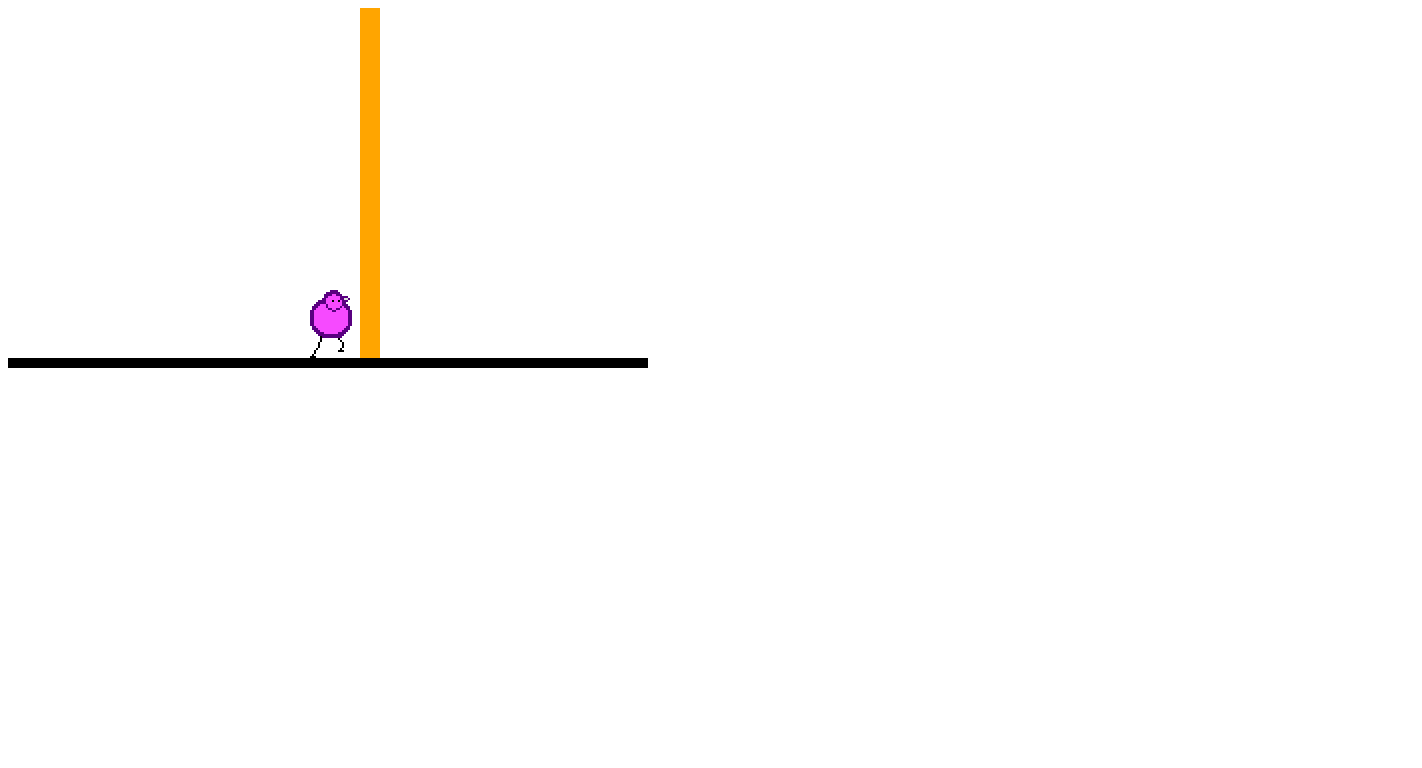
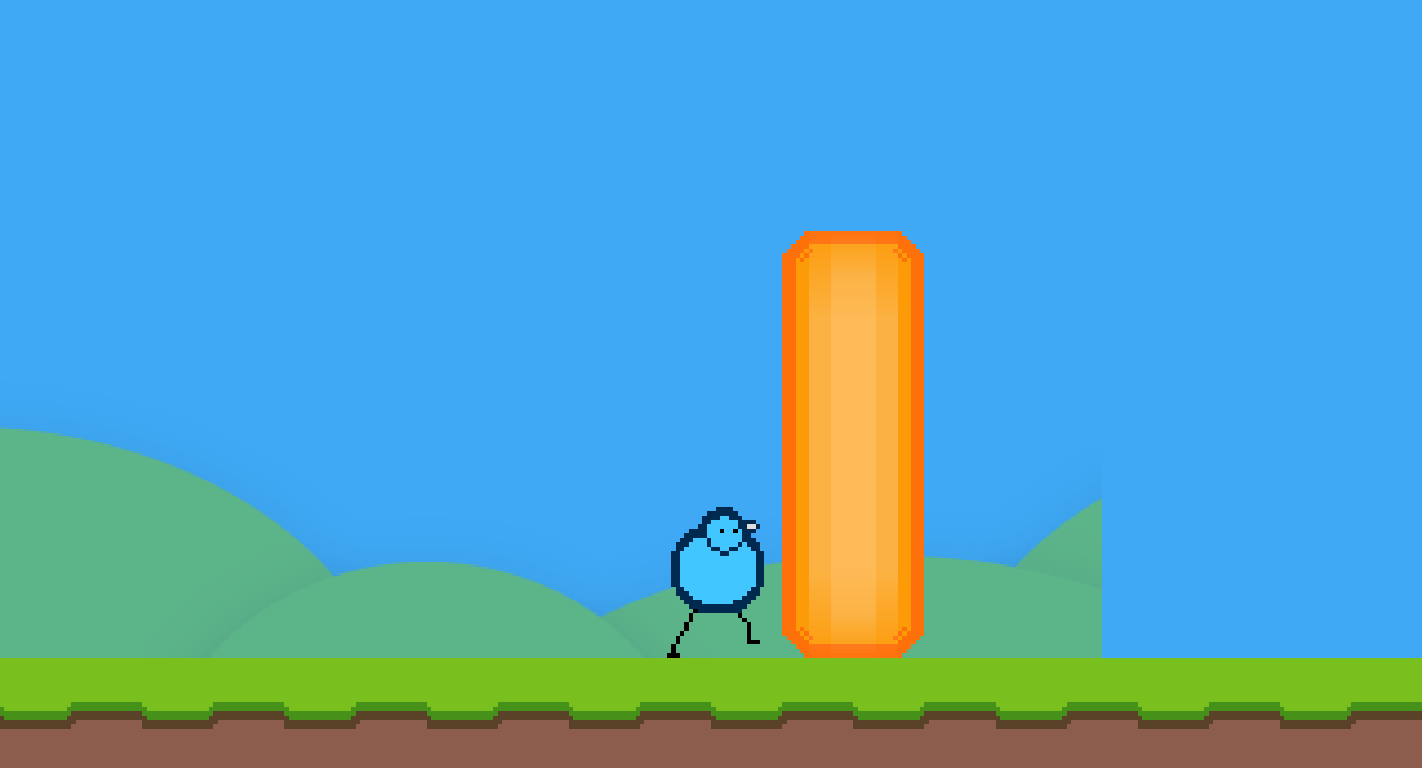
Before and after one commit to TomboFry/ColourfulPigeons, a plain HTML site: page index.html in a window 1280 px wide. Shown: the whole page, 1422 px wide, since content can reach past the window. Drawn offline with Linux system fonts and the light colour scheme.

Commit message:
Add tiles and some polish
These have been done:
- Walls of 3 high tiles can be created on the fly.

- The player's animation matches their speed

- The canvas fits the screen (based on height)

- Probably other things

```diff
--- a/index.html
+++ b/index.html
@@ -3,6 +3,24 @@
 <head>
 	<meta charset="UTF-8">
 	<title>Colourful Pigeons</title>
+	<style>
+		* {
+			margin: 0;
+			padding: 0;
+			-webkit-box-sizing: border-box;
+			-moz-box-sizing: border-box;
+			box-sizing: border-box;
+			line-height: 1;
+		}
+		canvas {
+			image-rendering: optimizeSpeed;             /* Older versions of FF          */
+			image-rendering: -moz-crisp-edges;          /* FF 6.0+                       */
+			image-rendering: -webkit-optimize-contrast; /* Safari                        */
+			image-rendering: -o-crisp-edges;            /* OS X & Windows Opera (12.02+) */
+			image-rendering: pixelated;                 /* Awesome future-browsers       */
+			-ms-interpolation-mode: nearest-neighbor;   /* IE                            */
+		}
+	</style>
 </head>
 <body>
 	<div id="game"></div>
--- a/js/game.js
+++ b/js/game.js
@@ -1,4 +1,5 @@
 var assetsObj = {
+	"images": [ "images/hillside.png" ],
 	"sprites": {
 		"images/spr_walk_orange.png": {
 			tile: 64,
@@ -20,17 +21,59 @@ var assetsObj = {
 			map: {
 				Purple: [0, 0],
 			}
+		},
+		"images/tileset_grass.png": {
+			tile: 64, tileh: 64,
+			map: {
+				grass_tiles_0: [0, 0],
+				grass_tiles_1: [1, 0],
+				grass_tiles_2: [2, 0],
+				grass_tiles_3: [3, 0],
+				grass_tiles_4: [4, 0],
+				grass_tiles_5: [5, 0],
+				grass_tiles_6: [6, 0],
+				grass_tiles_7: [7, 0],
+				grass_tiles_8: [8, 0],
+				grass_tiles_9: [9, 0],
+				grass_tiles_10: [10, 0],
+				grass_tiles_11: [11, 0],
+				grass_tiles_12: [12, 0],
+				orange_tile_0: [0, 1],
+				orange_tile_1: [1, 1],
+				orange_tile_2: [2, 1]
+			}
 		}
 	}
 };
 
 window.onload = function() {
 	Crafty.init(640, 360, document.getElementById('game'));
+	Crafty.background('#3FA9F5');
 	Crafty.load(assetsObj, game);
+	resizeWindow();
 };
 
+// Will scale the canvas to the size of the window
+// (based on height, you'll have a bad time if your aspect ratio is less 16:9)
+window.onresize = resizeWindow;
+function resizeWindow() {
+	var canvas = document.getElementById('game');
+	var scale = window.innerHeight / 360;
+	console.log(scale);
+	canvas.style.transformOrigin = "0 0";
+	canvas.style.transform = "scale(" + scale + ")";
+}
+
 function game() {
-	var walker = Crafty.e('2D, Canvas, Purple, SpriteAnimation, Collision, Gravity, Jumper, Motion')
+
+	var hillside = Crafty.e('2D, Canvas, Image')
+		.image("images/hillside.png")
+		.bind("EnterFrame", function(e) {
+			this.x = Crafty.viewport.x / 8;
+		})
+		.alpha = 0.5;
+
+	var walker = Crafty.e('2D, Canvas, Blue, SpriteAnimation, Collision, Gravity, Jumper, Motion')
         .collision()
         .bind('Moved', function(e) {
             var hitDatas, hitData;
@@ -40,7 +83,8 @@ function game() {
                     this.x -= hitData.overlap * hitData.normal.x;
                     this.y -= hitData.overlap * hitData.normal.y;
                 } else if (!hitData.obj.has(walker.player_colour)) {
-                    this.velocity().x = 50;
+                    this.vx = 50;
+                    this.animationSpeed = 0;
                     this.x -= hitData.overlap * hitData.normal.x;
                     this.y -= hitData.overlap * hitData.normal.y;
                 }
@@ -53,38 +97,48 @@ function game() {
 		])
 		.animate("walking", -1)
 		.bind('KeyDown', function(e) {
-			if(e.key == Crafty.keys.Z) {
+			if (e.key == Crafty.keys.Z || e.key == Crafty.keys.X || e.key == Crafty.keys.C) {
 				walker.removeComponent("Orange");
 				walker.removeComponent("Purple");
+				walker.removeComponent("Blue");
+			}
+
+			if (e.key == Crafty.keys.Z) {
 				walker.addComponent("Blue");
 				walker.player_colour = "Blue";
-			} else if(e.key == Crafty.keys.X) {
-				walker.removeComponent("Purple");
-				walker.removeComponent("Blue");
+			} else if (e.key == Crafty.keys.X) {
 				walker.addComponent("Orange");
 				walker.player_colour = "Orange";
-			} else if(e.key == Crafty.keys.C) {
-				walker.removeComponent("Orange");
-				walker.removeComponent("Blue");
+			} else if (e.key == Crafty.keys.C) {
 				walker.addComponent("Purple");
 				walker.player_colour = "Purple";
 			}
+		}).bind("EnterFrame", function(evt) {
+			this.animationSpeed = this.vx / 200;
 		});
 
-	walker.player_colour = "Purple";
-    walker.velocity().x = 50;
+	walker.player_colour = "Blue";
+    walker.vx = 50;
     walker.ax = 30;
 
-	Crafty.e("2D, Canvas, Solid, Floor, Collision, Color")
-		.attr({ x: 0, y: 350, w: 1280, h: 10 })
-		.color('black')
-		.collision();
+	for (var i = 0; i < 1280; i+=64) {
+		Crafty.e("2D, Canvas, Solid, Collision, Floor, grass_tiles_0")
+			.sprite(0, 0)
+			.attr({ x: i, y: 360 - 64, w: 64, h: 64 })
+			.collision();
+    }
 
-	Crafty.e("2D, Canvas, Solid, Collision, Orange, Color")
-		.attr({ x: 480, y: 0, w: 20, h: 350 })
-		.color('orange')
-		.collision();
+    createWall("Orange", 480, 296);
+
     Crafty.viewport.bounds = {min:{x:0, y:0}, max:{x:+Infinity, y:360}};
     Crafty.viewport.scale(1);
     Crafty.viewport.follow(walker, 0, 0);
 }
+
+function createWall(colour, x, y) {
+	for (var i = 0; i < 3; i++) {
+		Crafty.e("2D, Canvas, Solid, Collision, " + colour + ", " + colour.toLowerCase() + "_tile_" + i)
+			.attr({ x: x, y: y - 192 + (i * 64), w: 64, h: 64 })
+			.collision();
+	}
+}
```
Also changed, not shown: images/hillside.png (added), images/tileset_grass.png (added).
